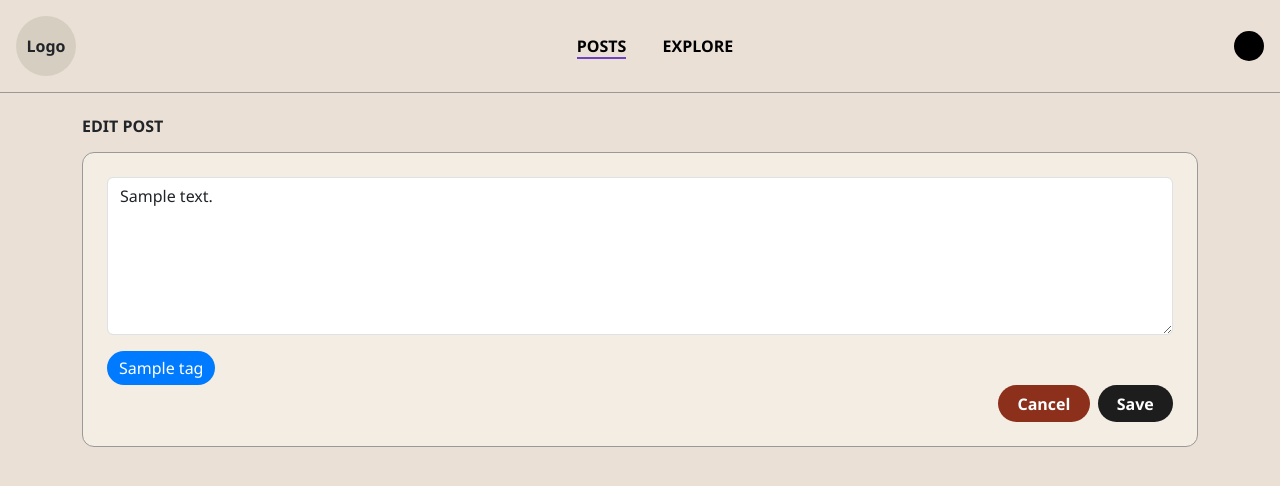
After one commit to kenxsantos/SIABlog, a CodeIgniter app: the page made by application/views/admin/edit_post.php in a window 1280 px wide. The commit adds this page. Shown: the top 486 px of the page. Run offline with CodeIgniter, Linux system fonts and the light colour scheme; tables that the repository leaves empty or names only in its code hold one stand-in row (values such as "Sample post"); the template is opened without the code that fills it: most values are stand-ins (such as "Sample title", 1, 10 or a date in 2020).

Commit message:
add edit and delete post features

```diff
--- /dev/null
+++ b/application/views/admin/edit_post.php
@@ -0,0 +1,149 @@
+<!DOCTYPE html>
+<html lang="en">
+
+<head>
+    <meta charset="UTF-8">
+    <title>Edit Post</title>
+    <link href="https://cdn.jsdelivr.net/npm/bootstrap@5.3.0/dist/css/bootstrap.min.css" rel="stylesheet">
+    <style>
+    body {
+        background-color: #eae0d5;
+        font-family: 'Segoe UI', sans-serif;
+    }
+
+    .nav-bar {
+        display: flex;
+        justify-content: space-between;
+        align-items: center;
+        padding: 1rem;
+        border-bottom: 1px solid #999;
+    }
+
+    .nav-bar a {
+        margin: 0 1rem;
+        text-decoration: none;
+        color: black;
+        font-weight: bold;
+    }
+
+    .nav-bar a.active {
+        border-bottom: 2px solid #6f42c1;
+    }
+
+    .profile-icon {
+        width: 30px;
+        height: 30px;
+        border-radius: 50%;
+        background-color: black;
+    }
+
+    .logo {
+        background-color: #d6cfc1;
+        width: 60px;
+        height: 60px;
+        border-radius: 50%;
+        text-align: center;
+        line-height: 60px;
+        font-weight: bold;
+    }
+
+    .edit-form {
+        background: #f4ede4;
+        padding: 1.5rem;
+        border-radius: 12px;
+        border: 1px solid #999;
+    }
+
+    .hashtag-btn {
+        background-color: #a58f72;
+        color: white;
+        font-weight: bold;
+        padding: 0.4rem 1rem;
+        border: none;
+        border-radius: 10px;
+        font-size: 0.9rem;
+    }
+
+    .btn-cancel {
+        background-color: #8c2f1b;
+        color: white;
+        font-weight: bold;
+        padding: 0.4rem 1.2rem;
+        border: none;
+        border-radius: 999px;
+        margin-right: 0.5rem;
+    }
+
+    .btn-save {
+        background-color: #1d1d1d;
+        color: white;
+        font-weight: bold;
+        padding: 0.4rem 1.2rem;
+        border: none;
+        border-radius: 999px;
+    }
+
+    .badge-radio {
+        display: inline-block;
+        margin-right: 10px;
+        cursor: pointer;
+        position: relative;
+    }
+
+    .badge-radio input[type="radio"] {
+        display: none;
+    }
+
+    .badge-radio span {
+        display: inline-block;
+        background-color: #e0e0e0;
+        color: #333;
+        padding: 5px 12px;
+        border-radius: 20px;
+        transition: background-color 0.3s, color 0.3s;
+    }
+
+    .badge-radio input[type="radio"]:checked+span {
+        background-color: #007bff;
+        color: white;
+    }
+    </style>
+</head>
+
+<body>
+
+    <!-- Navigation -->
+    <div class="nav-bar">
+        <div class="logo">Logo</div>
+        <div>
+            <a href="#" class="active">POSTS</a>
+            <a href="#">EXPLORE</a>
+        </div>
+        <div class="profile-icon"></div>
+    </div>
+
+    <!-- Edit Post Form -->
+    <div class="container mt-4">
+        <h6 class="mb-3 fw-bold">EDIT POST</h6>
+        <div class="edit-form">
+            <form method="post" action="<?= base_url('index.php/admin/edit_post/' . $post['post_id']) ?>">
+                <textarea class="form-control mb-3" name="content" rows="6" maxlength="255"
+                    required><?= htmlspecialchars($post['content']) ?></textarea>
+                <?php foreach ($tags as $tag): ?>
+                <label class="badge-radio">
+                    <input type="radio" name="tag_id" value="<?= $tag['id'] ?>"
+                        <?= $tag['id'] == $post['tag_id'] ? 'checked' : '' ?>>
+                    <span><?= htmlspecialchars($tag['name']) ?></span>
+                </label>
+                <?php endforeach; ?>
+                <div class="d-flex justify-content-end">
+                    <button type="button" class="btn-cancel"
+                        onclick="window.location.href='<?= base_url('index.php/admin/dashboard') ?>'">Cancel</button>
+                    <button class="btn-save">Save</button>
+                </div>
+            </form>
+        </div>
+    </div>
+</body>
+
+</html>
```
Also changed, not shown: application/views/admin/dashboard.php (+36 -56 lines), application/views/admin/edit_profile.php (added, +164 -0 lines), application/views/admin/users.php (+5 -2 lines).
